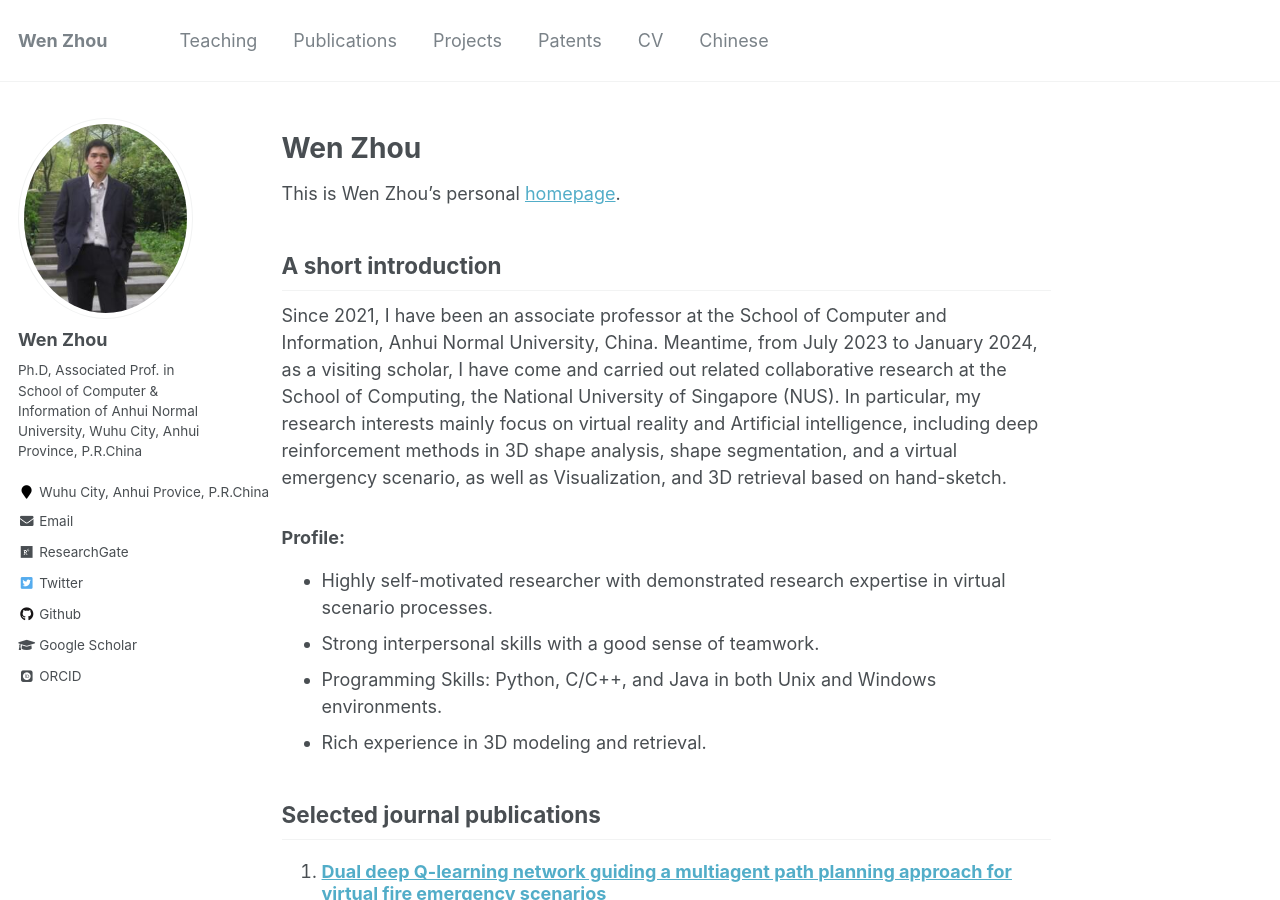
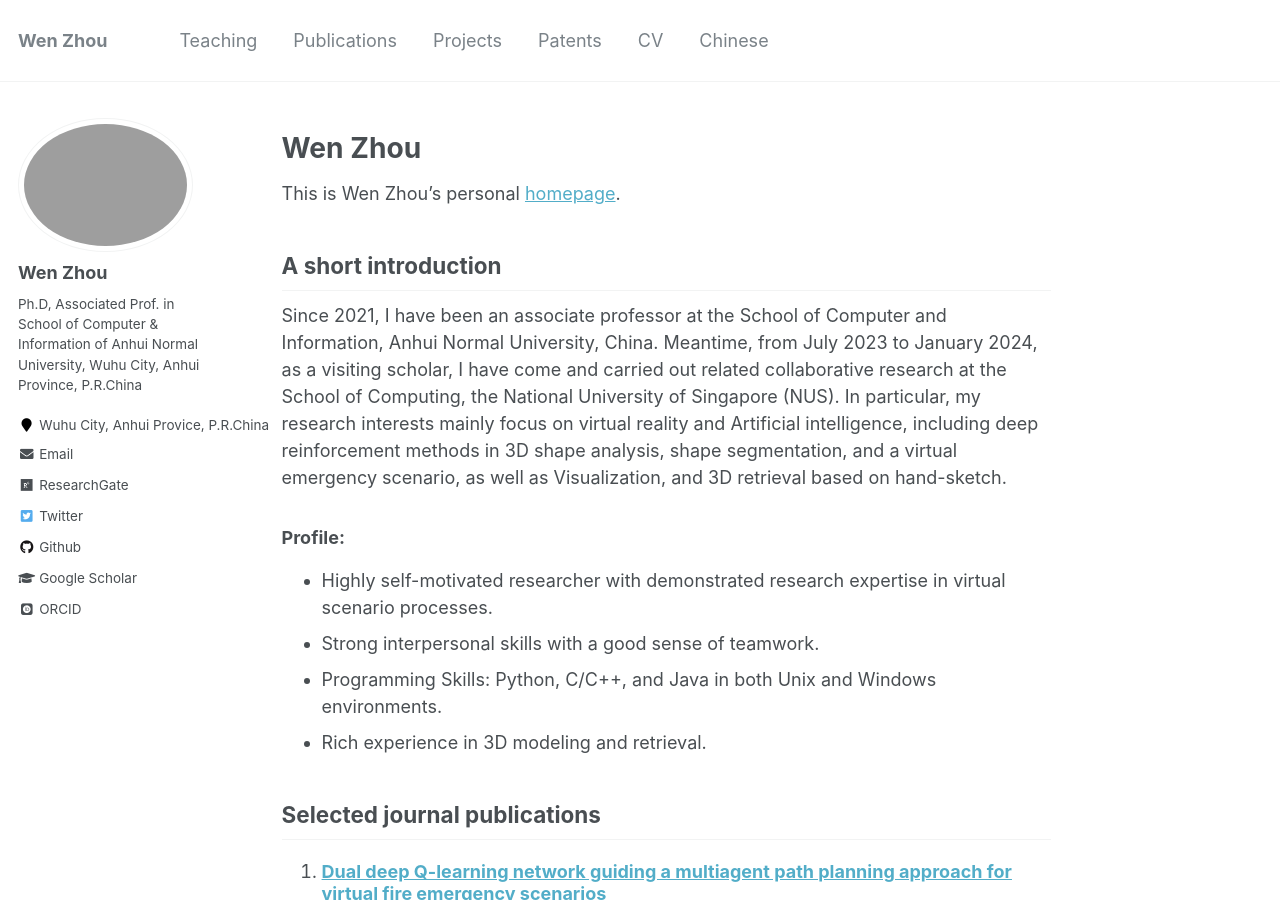
Before and after one commit to zhouwen327/zhouwen327.github.io, a Jekyll site: the page built from _pages/about.md, in a window 1280 px wide and 900 px high. Built offline with Jekyll 4.4.1, drawn with Linux system fonts in a browser that asks for light colours; some web fonts are replaced.

Commit message:
Update _config.yml

```diff
--- a/_config.yml
+++ b/_config.yml
@@ -81,7 +81,7 @@ analytics:
 # Site Author
 author:
   name             : "Wen Zhou"
-  avatar           : "profile.jpg"
+  avatar           : "20230502.jpg"
   bio              : &description "Ph.D,  Associated Prof. in School of Computer & Information of Anhui Normal University, Wuhu City, Anhui Province, P.R.China"
   location         : "Wuhu City, Anhui Provice, P.R.China"
   employer         :
```
